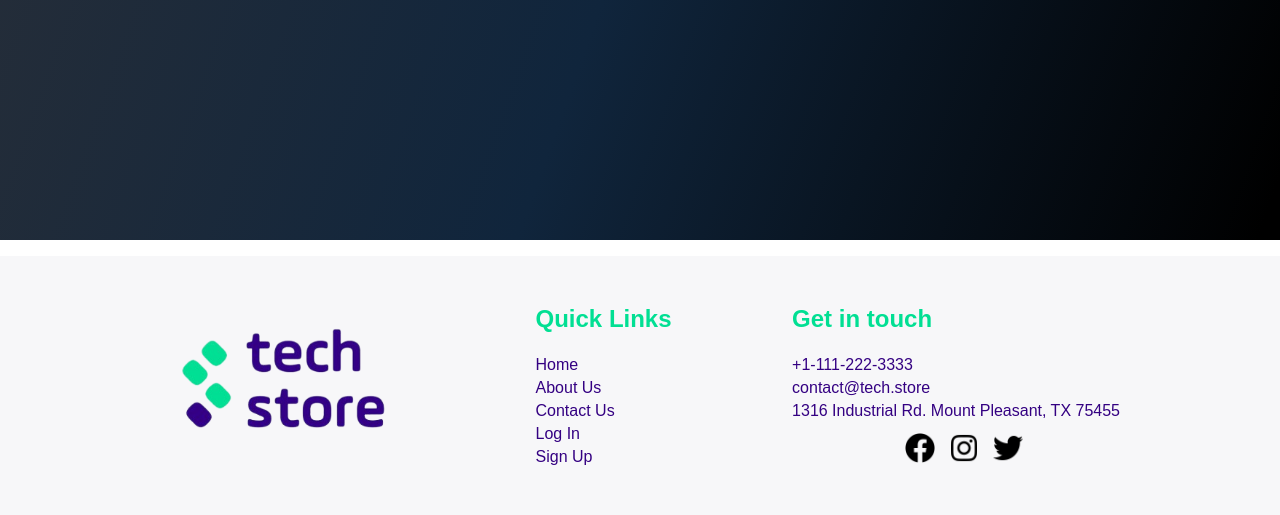
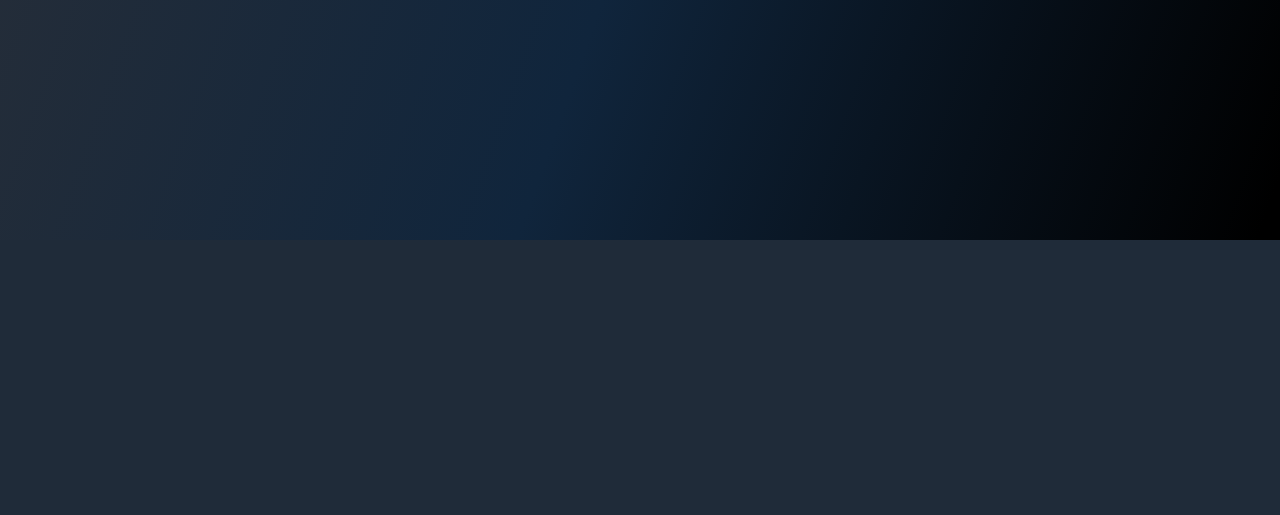
Before and after one commit to rkycyku/TechStore, a PHP site: page /login.html in a window 1280 px wide. Shown: the part 560-1075 px from the top of the page. After the commit the page ends 800 px from the top, so only its background shows below. Run offline with PHP 8.4, Linux system fonts and the light colour scheme.

Commit message:
Disa rregullime te css

```diff
--- a/css/footer.css
+++ b/css/footer.css
@@ -13,7 +13,7 @@ footer{
     align-items: center;
     flex-direction: row;
     flex-wrap: wrap;
-    width: 75%;
+    width: 80%;
     height: fit-content;
 }
 
@@ -28,7 +28,7 @@ footer{
 .footer-nav li,a{
     list-style: none;
     color: #340182;
-    padding-top: 5px;
+    padding-top: 4px;
 }
 
 .footer-nav a:hover{
@@ -55,6 +55,7 @@ footer{
     align-items: center;
     justify-content: center;
     flex-wrap: wrap;
+    margin-right: 2em;
 }
 
 .footer-social-icons img{
--- a/css/index.css
+++ b/css/index.css
@@ -66,6 +66,7 @@
     border-radius: 25px;
 }
 
+
 .artikulliLabel{
     display: flex;
     text-align: center;
--- a/login.html
+++ b/login.html
@@ -43,37 +43,6 @@
         </form>
       </div>
     </div>
-    <footer>
-      <div class="footer">
-        <div class="footer-logo">
-          <img src="./assets/img/web/techstoreLogoWhiteSquare.png" alt="">
-        </div>
-        <div class="footer-nav">
-          <h2 class="footer-nav-title">Quick Links</h2>
-          <br>
-          <ul>
-            <li><a href="./index.html">Home</a></li>
-            <li><a href="aboutUs.html">About Us</a></li>
-            <li><a href="./contactFrom.html">Contact Us</a></li>
-            <li><a href="./login.html">Log In</a></li>
-            <li><a href="./signup.html">Sign Up</a></p>
-          </ul>
-        </div>
-        <div class="footer-contact">
-          <h2 class="footer-nav-title">Get in touch</h2>
-          <br>
-          <ul>
-            <li><a href="tel:+11112223333">+1-111-222-3333</a></li>
-            <li><a href="mailto:contact@tech.store">contact@tech.store</a></li>
-            <li>1316 Industrial Rd. Mount Pleasant, TX 75455</li>
-          </ul>
-          <div class="footer-social-icons">
-            <a href="https://facebook.com"><img src="./assets/img/web/social-link-icons/facebook.png" alt=""></a>
-            <a href="https://instagram.com"><img src="./assets/img/web/social-link-icons/instagram.png" alt=""></a>
-            <a href="https://twitter.com"><img src="./assets/img/web/social-link-icons/twitter.png" alt=""></a>
-          </div>
-        </div>
-      </div>
-    </footer>
+    <script src="validation.js"></script>
   </body>
 </html>
```
Also changed, not shown: aboutUs.html (+0 -32 lines), contactFrom.html (+0 -32 lines), index.html (+9 -9 lines), signup.html (+1 -32 lines), assets/img/products/Baseus Steel.jpg (added), assets/img/products/s22.jpg (added), assets/img/products/usb.jpg (added).
